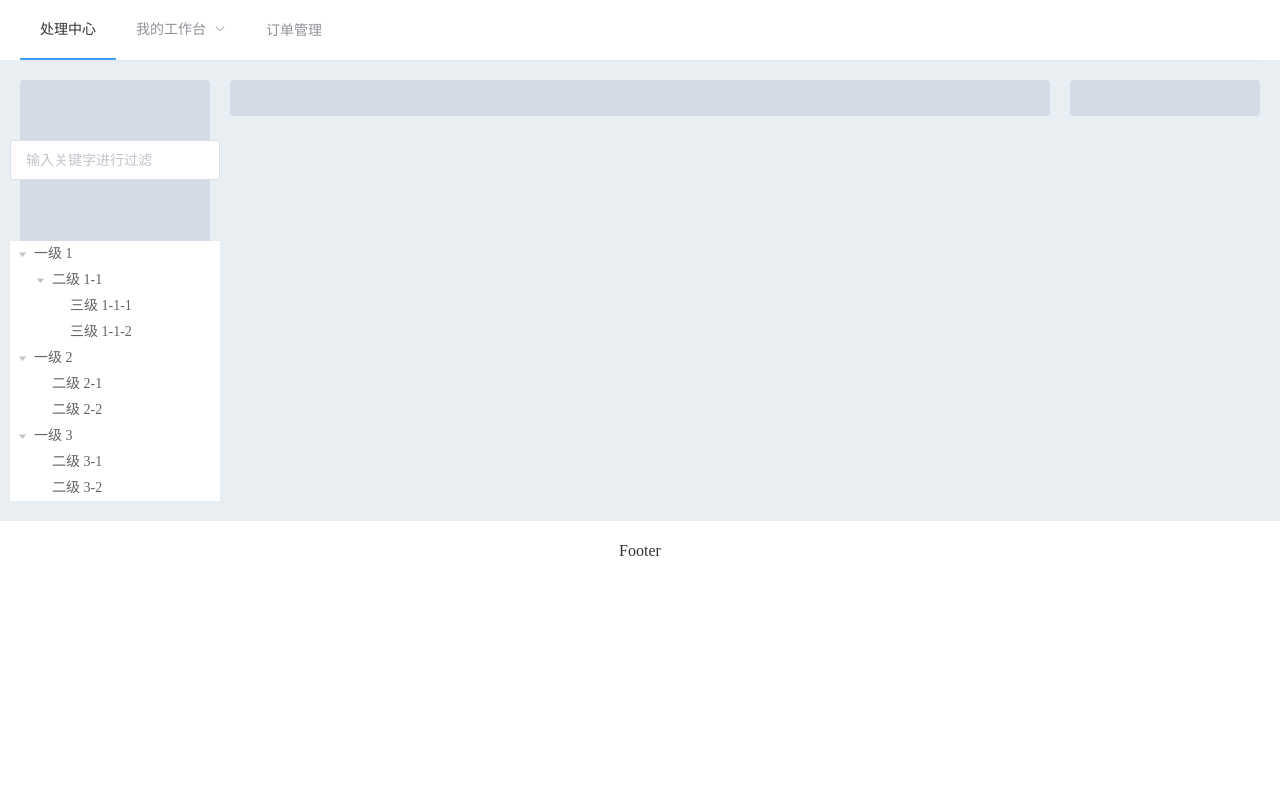
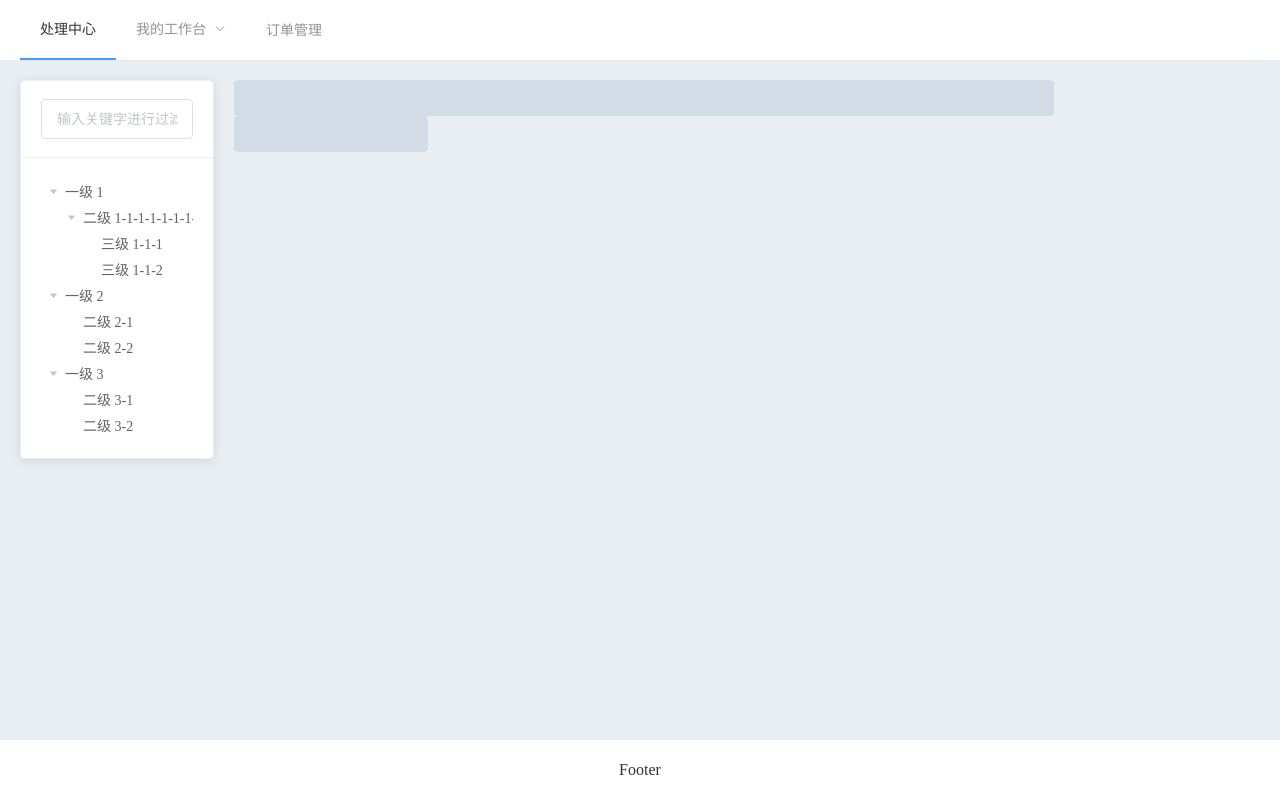
Before and after one commit to JLerxky/vms_vue, a Vue app: page / in a window 1280 px wide. Built offline with nearby package versions, Linux system fonts and the light colour scheme.

Commit message:
首页样式设计：    1.footer固定 视频墙组件设计：    1.树结构设计 —> 添加滚动条

```diff
--- a/package.json
+++ b/package.json
@@ -12,7 +12,7 @@
   "dependencies": {
     "axios": "^0.17.1",
     "element-ui": "^2.1.0",
-    "vue": "^2.5.2",
+    "vue": "^2.5.13",
     "vue-axios": "^2.0.2",
     "vue-router": "^3.0.1"
   },
--- a/src/App.vue
+++ b/src/App.vue
@@ -23,6 +23,7 @@
 <style>
   body{
     margin: 0;
+    background-color: #E9EEF3;
   }
   #app {
     /*font-family: 'Avenir', Helvetica, Arial, sans-serif;*/
@@ -36,7 +37,7 @@
     text-decoration: none;
   }
   .el-header, .el-footer {
-    /*background-color: #B3C0D1;*/
+    background-color: #ffffff;
     color: #333;
     text-align: center;
     line-height: 60px;
@@ -53,11 +54,22 @@
     background-color: #E9EEF3;
     color: #333;
     text-align: center;
-    line-height: 160px;
+    /*line-height: 160px;*/
+  }
+
+  .el-col-4 {
+    min-width: 214px;
   }
 
   body > .el-container {
     margin-bottom: 40px;
+  }
+
+  footer.el-footer {
+    height: 60px;
+    position: absolute;
+    bottom: 0;
+    width: 100%;
   }
 
   .el-container:nth-child(5) .el-aside,
--- a/src/components/CameraTree.vue
+++ b/src/components/CameraTree.vue
@@ -1,10 +1,11 @@
 <template>
-  <el-row :gutter="20">
-    <el-input
-      placeholder="输入关键字进行过滤"
-      v-model="filterText">
-    </el-input>
-
+  <el-card class="box-card">
+    <div slot="header" class="clearfix">
+      <el-input
+        placeholder="输入关键字进行过滤"
+        v-model="filterText">
+      </el-input>
+    </div>
     <el-tree
       class="filter-tree"
       :data="data2"
@@ -13,7 +14,7 @@
       :filter-node-method="filterNode"
       ref="tree2">
     </el-tree>
-  </el-row>
+  </el-card>
 </template>
 
 <script>
@@ -39,7 +40,7 @@
           label: '一级 1',
           children: [{
             id: 4,
-            label: '二级 1-1',
+            label: '二级 1-1-1-1-1-1-1-1-1-1-1-1-1-11-1-1-1-1-1-1-1-1-1-1-1-1-1',
             children: [{
               id: 9,
               label: '三级 1-1-1'
@@ -77,3 +78,30 @@
     }
   };
 </script>
+
+<style>
+  .text {
+    font-size: 14px;
+  }
+
+  .item {
+    margin-bottom: 18px;
+  }
+
+  .el-tree-node>.el-tree-node__children {
+    overflow: unset;
+  }
+
+  .el-tree {
+    overflow: auto;
+  }
+
+  .clearfix:before,
+  .clearfix:after {
+    display: table;
+    content: "";
+  }
+  .clearfix:after {
+    clear: both
+  }
+</style>
```
Also changed, not shown: 1 other file (tests, documents, lock files or other folders).
